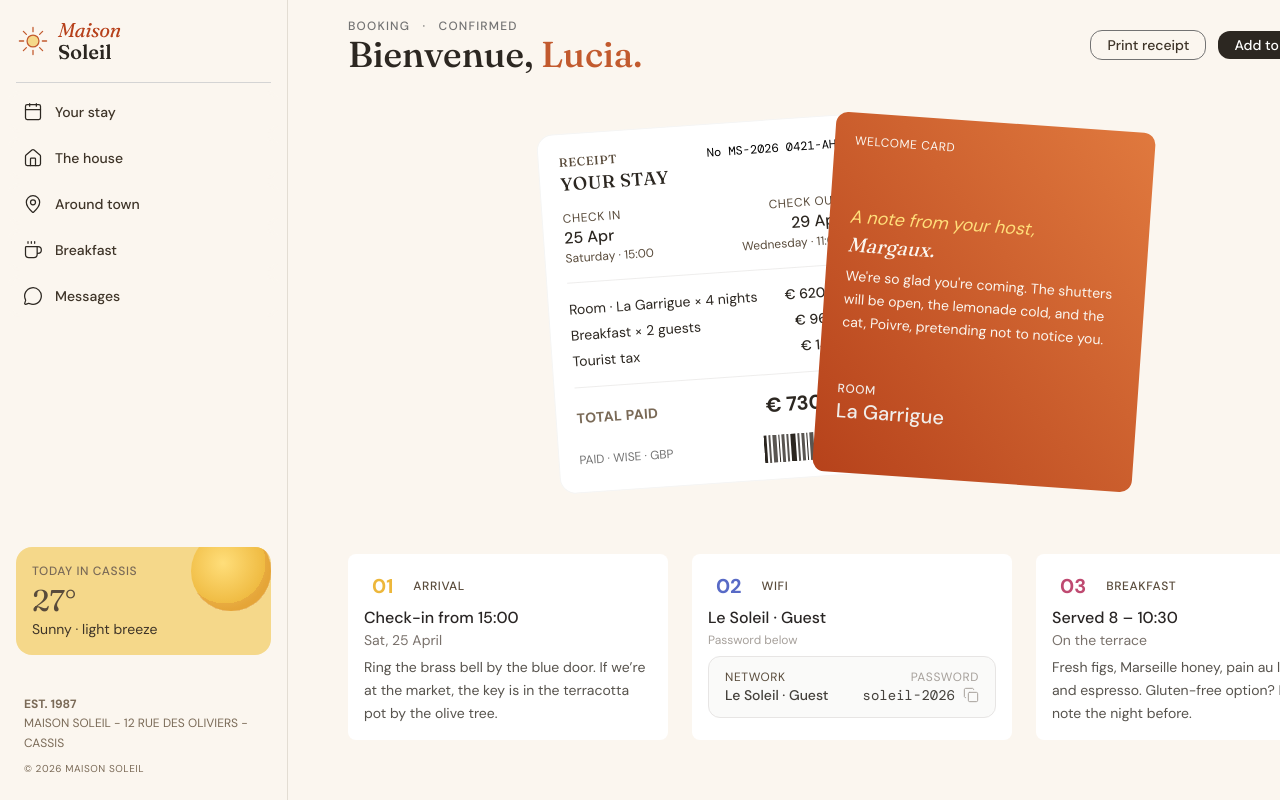
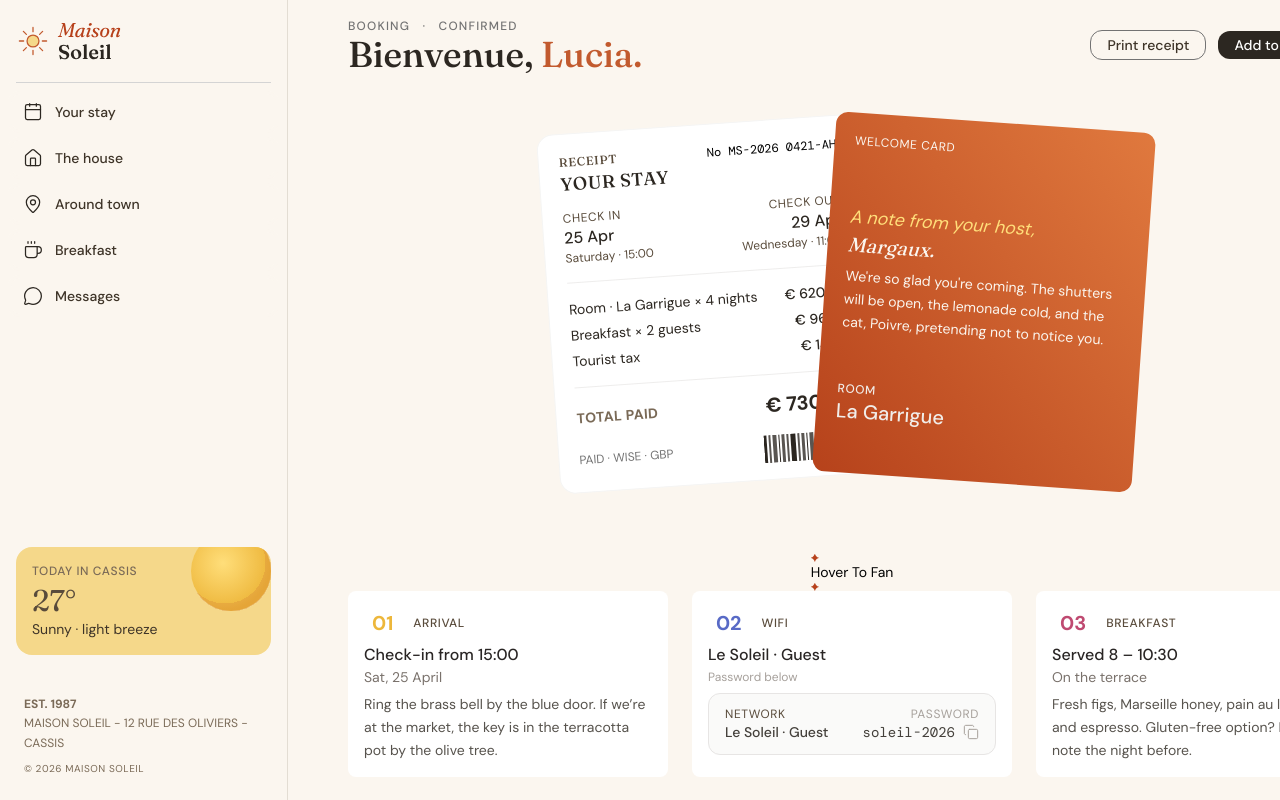
Before and after one commit to mmuneeb1000/hotel-booking-confirmation, a React (Vite) app: page / in a window 1280 px wide. Shown: the top 800 px of the page. Built offline with nearby package versions, Linux system fonts and the light colour scheme.

Commit message:
hover component

```diff
--- a/src/App.jsx
+++ b/src/App.jsx
@@ -2,6 +2,7 @@ import Sidebar from "./components/Sidebar";
 import Booking from "./components/Booking";
 import Cards from "./components/Cards";
 import Confirmation from "./components/Confirmation";
+import Hover from "./components/Hover";
 
 function App() {
   return (
@@ -11,6 +12,7 @@ function App() {
         <main className="px-12 py-4">
           <Confirmation />
           <Booking />
+          <Hover />
           <Cards />
         </main>
       </div>
--- /dev/null
+++ b/src/components/Hover.jsx
@@ -0,0 +1,14 @@
+import DiamondIcon from "../assets/images/icon-sparkle.svg";
+function Hover() {
+  return (
+    <section className="flex justify-center align-center">
+      <span>
+        <img src={DiamondIcon} />
+        Hover To Fan
+        <img src={DiamondIcon} />
+      </span>
+    </section>
+  );
+}
+
+export default Hover;
--- a/src/index.css
+++ b/src/index.css
@@ -1,7 +1,4 @@
 @import "tailwindcss";
-
-@layer utilities {
-}
 
 @theme {
   --color-neutral-900: hsl(33, 15%, 15%);
```
